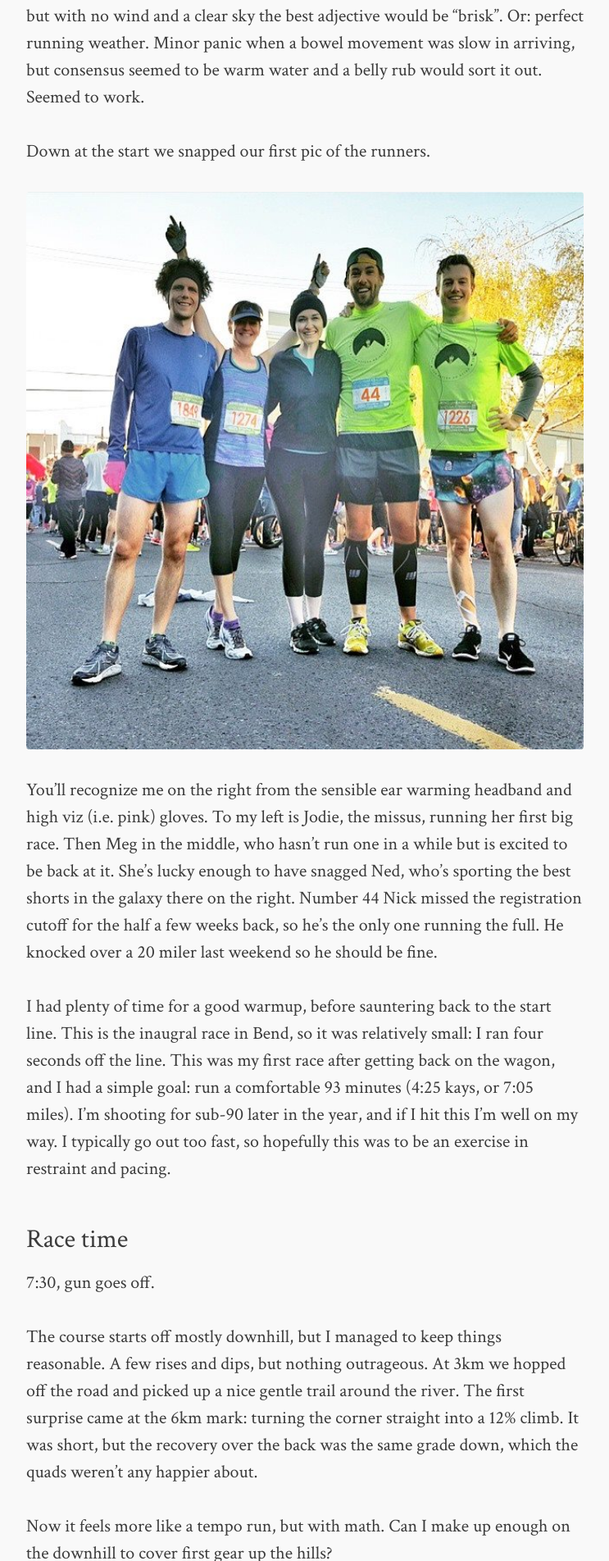
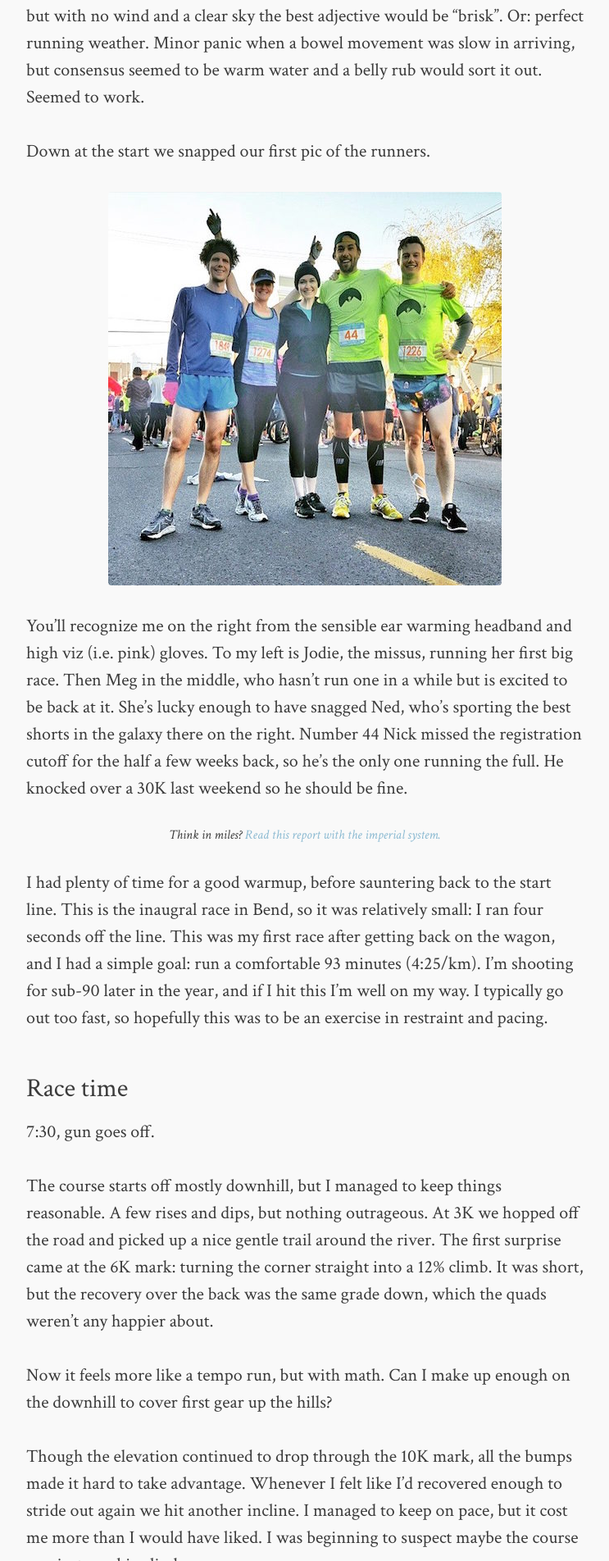
Before and after one commit to xaviershay/blog, a Jekyll site: the page built from _posts/2015-04-26-race-report-bend-half.md, in a window 1280 px wide. Shown: the part 1761-3665 px from the top of the page at 82% size, without its empty margins (268-1011 px from the left). Built offline with Jekyll 4.4.1, drawn with Linux system fonts in a browser that asks for light colours; comment, search, counter and statistics services are not loaded; some of the changed text lies outside the part shown.

Commit message:
Cross linking

```diff
--- a/_posts/2015-04-26-race-report-bend-half.md
+++ b/_posts/2015-04-26-race-report-bend-half.md
@@ -31,27 +31,32 @@
 
 ![Bend runners]({{ site.baseurl }}/images/bend-runners.jpg)
 
-You'll recognize me on the right from the sensible ear warming headband and high viz (i.e. pink) gloves. To my left is Jodie, the missus, running her first big race. Then Meg in the middle, who hasn't run one in a while but is excited to be back at it. She's lucky enough to have snagged Ned, who's sporting the best shorts in the galaxy there on the right. Number 44 Nick missed the registration cutoff for the half a few weeks back, so he's the only one running the full. He knocked over a 20 miler last weekend so he should be fine.
+You'll recognize me on the right from the sensible ear warming headband and high viz (i.e. pink) gloves. To my left is Jodie, the missus, running her first big race. Then Meg in the middle, who hasn't run one in a while but is excited to be back at it. She's lucky enough to have snagged Ned, who's sporting the best shorts in the galaxy there on the right. Number 44 Nick missed the registration cutoff for the half a few weeks back, so he's the only one running the full. He knocked over a <span data-alt='20 miler'>30K</span> last weekend so he should be fine.
 
-I had plenty of time for a good warmup, before sauntering back to the start line. This is the inaugral race in Bend, so it was relatively small: I ran four seconds off the line. This was my first race after getting back on the wagon, and I had a simple goal: run a comfortable 93 minutes (4:25 kays, or 7:05 miles). I'm shooting for sub-90 later in the year, and if I hit this I'm well on my way. I typically go out too fast, so hopefully this was to be an exercise in restraint and pacing.
+<center><em>
+<span data-alt="Think in kays?">Think in miles?</span> <a data-alt-href="?" href="?imperial=true">Read this report with the <span data-alt="metric">imperial</span> system.</a>
+</em></center>
+<p />
+
+I had plenty of time for a good warmup, before sauntering back to the start line. This is the inaugral race in Bend, so it was relatively small: I ran four seconds off the line. This was my first race after getting back on the wagon, and I had a simple goal: run a comfortable 93 minutes (<span data-alt="7:05/mi">4:25/km</span>). I'm shooting for sub-90 later in the year, and if I hit this I'm well on my way. I typically go out too fast, so hopefully this was to be an exercise in restraint and pacing.
 
 ### Race time
 
 7:30, gun goes off.
 
-The course starts off mostly downhill, but I managed to keep things reasonable. A few rises and dips, but nothing outrageous. At 3km we hopped off the road and picked up a nice gentle trail around the river. The first surprise came at the 6km mark: turning the corner straight into a 12% climb. It was short, but the recovery over the back was the same grade down, which the quads weren't any happier about.
+The course starts off mostly downhill, but I managed to keep things reasonable. A few rises and dips, but nothing outrageous. At <span data-alt="2mi">3K</span> we hopped off the road and picked up a nice gentle trail around the river. The first surprise came at the <span data-alt="4mi">6K</span> mark: turning the corner straight into a 12% climb. It was short, but the recovery over the back was the same grade down, which the quads weren't any happier about.
 
 Now it feels more like a tempo run, but with math. Can I make up enough on the downhill to cover first gear up the hills?
 
-Though the elevation continued to drop through the 10km mark, all the bumps made it hard to take advantage. Whenever I felt like I'd recovered enough to stride out again we hit another incline. I managed to keep on pace, but it cost me more than I would have liked. I was beginning to suspect maybe the course was just one big climb.
+Though the elevation continued to drop through the <span data-alt="6mi">10K</span> mark, all the bumps made it hard to take advantage. Whenever I felt like I'd recovered enough to stride out again we hit another incline. I managed to keep on pace, but it cost me more than I would have liked. I was beginning to suspect maybe the course was just one big climb.
 
-Which of course, from the half-way mark is exactly what it became. The third quarter of the race was actually what the first half felt like: a gradual incline that never really seemed to end. I was neck and neck with another guy which helped get me up, but I still dropped five seconds a kay.
+Which of course, from the half-way mark is exactly what it became. The third quarter of the race was actually what the first half felt like: a gradual incline that never really seemed to end. I was neck and neck with another guy which helped get me up, but I still dropped <span alt="ten seconds a mile">five seconds a kay</span>.
 
 Between the cold and potential altitude effect (is 3000ft high enough to have a noticeable impact? Or is that just the cold?), I wasn't sure how to evaluate my state. My breathing was heavy but still comfortable enough, and my legs still seemed to have plenty in them. I didn't want to risk pushing it though: I'd only lost 30 seconds in the last section and had probably made that up being ever so slightly fast on the start.
 
 The course then caught up with the river and flattened out, and that's when I knew I'd made it. I got back on pace, dropped the guy I'd been climbing with, and was feeling good. Some quick math put me at between a 93 and 94 minute finish – not bad considering I hadn't factored in the hills in my initial goal.
 
-There was another short climb heading into 19km which I breezed over, then settled in for the finish. The course was basically a figure 8, so we'd run past the finish already at 5km and knew what to expect: come around the river, a 100m medium uphill, tight corner, then straight over the mat. Still, it came as a surprise: my watch had me a few hundred metres back. With about half a click to go I put my game face on, dropped the hammer, leant into the corner to thousands of screaming fans (... well someone's grandma at least) and sailed through the line .... 30 seconds under my target! And a tidy PR.
+There was another short climb heading into <span data-alt="12mi">19K</span> which I breezed over, then settled in for the finish. The course was basically a figure 8, so we'd run past the finish already at <span data-alt='3mi'>5K</span> and knew what to expect: come around the river, a 100m medium uphill, tight corner, then straight over the mat. Still, it came as a surprise: my watch had me a few hundred metres back. With about half a click to go I put my game face on, dropped the hammer, leant into the corner to thousands of screaming fans (... well someone's grandma at least) and sailed through the line .... 30 seconds under my target! And a tidy PR.
 
 Final time: [1:32:31.](https://www.strava.com/activities/293158745) (First in my age group! Twelfth overall.)
 
@@ -73,13 +78,13 @@
 
 Meg came rolling in not long after.
 
-Quick trip back to the house for a shower, then back to cheer Nick over the finish line. New-comer Dan (not pictured) ran in reverse to pick him up and pace him home over the last 5. We settled in for a post-race beer.
+Quick trip back to the house for a shower, then back to cheer Nick over the finish line. New-comer Dan (not pictured) ran in reverse to pick him up and pace him home over the last <span data-lat="3">5</span>. We settled in for a post-race beer.
 
 Just over 4 hours Nick comes barreling up the path. No Dan? Nope, there he his, running his legs off to catch up! Nick dropped him on the final stretch. Guts, son. Guts.
 
 ### Aftermath
 
-Sian and Jason (you haven't met them yet) weren't running. Sian is a physiotherapist. A physiotherapist who picked up a twenty pound pack of ice on her way home. Ice baths for all! Even Jason, who didn't have a particularly good reason for doing so. He used to do them in garbage cans back in college, true story. Sian: "don't count, listen to me: name three things you're grateful for". Well I was grateful for being able to feel my feet at one point.
+Sian and Jason (you haven't met them yet) weren't running. Sian is a physiotherapist. A physiotherapist who picked up a twenty pound pack of ice on her way home. Ice baths for all! Even Jason, who didn't have a particularly good reason for doing so. He used to do them in garbage cans back in college, true story. Sian: "don't count, listen to me: name three things you're grateful for." Well I was grateful for being able to feel my feet at one point.
 
 And those screws? For mounting your medal on the wall. It doubles as a bottle opener.
 
--- a/_sass/_styles.scss
+++ b/_sass/_styles.scss
@@ -547,7 +547,7 @@
     }
 
     img {
-        width: 100%;
+        max-width: 100%;
         height: auto;
         display: block;
         margin: $lh auto;
```
Also changed, not shown: _posts/2015-12-12-race-report-walnut-creek-half.md (+1 -1 lines), images/bend-runners.jpg.
